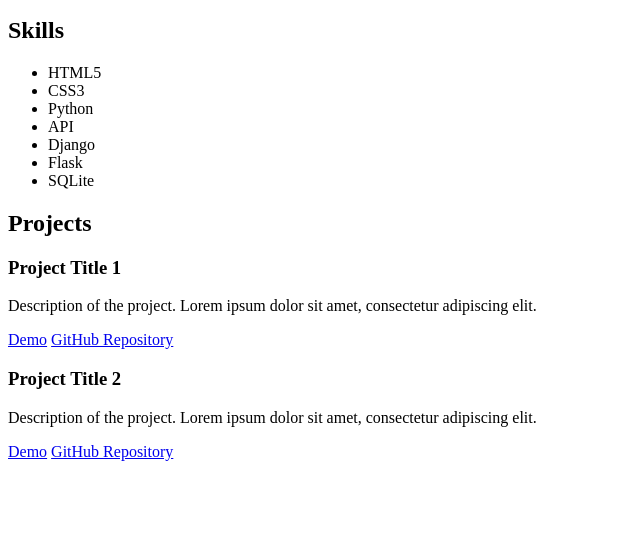
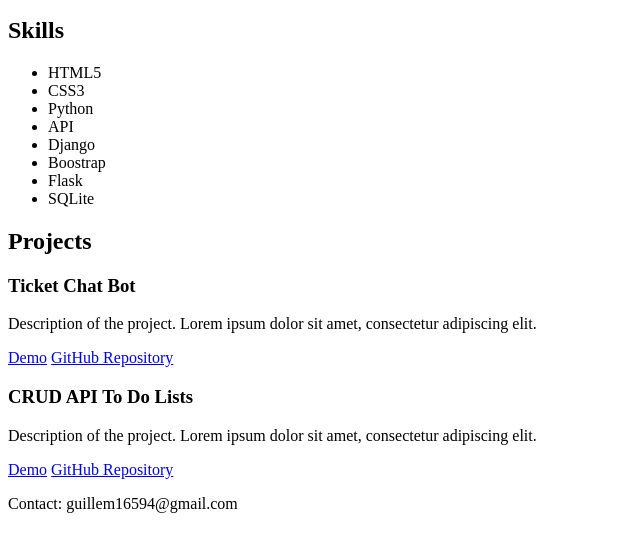
Before and after one commit to GuillemCortesOvide/gcoportfolio, a plain HTML site: page templates/index.html in a window 1280 px wide. Shown: the part 131-682 px from the top of the page, without its empty margins (0-640 px from the left). Drawn offline with Linux system fonts and the light colour scheme.

```diff
--- a/templates/index.html
+++ b/templates/index.html
@@ -19,6 +19,7 @@
             <li>Python</li>
             <li>API</li>
             <li>Django</li>
+            <li>Boostrap</li>
             <li>Flask</li>
             <li>SQLite</li>
         </ul>
@@ -28,7 +29,7 @@
 
         <!-- Project 1 -->
         <article>
-            <h3>Project Title 1</h3>
+            <h3>Ticket Chat Bot</h3>
             <p>Description of the project. Lorem ipsum dolor sit amet, consectetur adipiscing elit.</p>
             <a href="project1-demo.html">Demo</a>
             <a href="project1-repo.html">GitHub Repository</a>
@@ -36,7 +37,7 @@
 
         <!-- Project 2 -->
         <article>
-            <h3>Project Title 2</h3>
+            <h3>CRUD API To Do Lists</h3>
             <p>Description of the project. Lorem ipsum dolor sit amet, consectetur adipiscing elit.</p>
             <a href="project2-demo.html">Demo</a>
             <a href="project2-repo.html">GitHub Repository</a>
@@ -44,6 +45,9 @@
 
         <!-- Add more projects as needed -->
     </section>
-
+    <footer>
+        <p>Contact: guillem16594@gmail.com</p>
+        <!-- Add social media links or any other relevant information -->
+    </footer>
 </body>
 </html>
```
Also changed, not shown: 1 other file.
